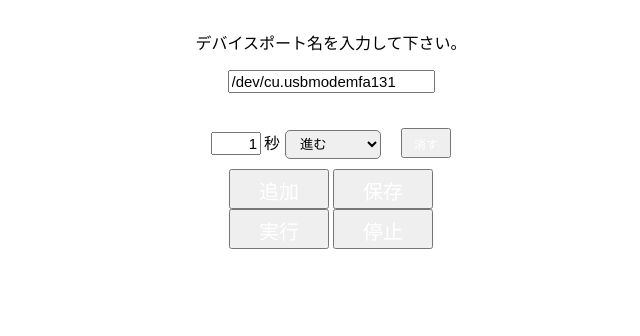
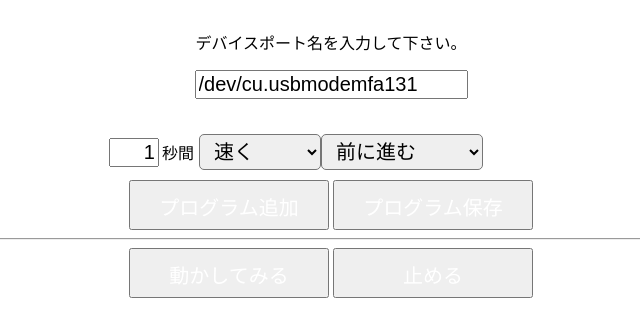
Before and after one commit to sparkgene/arduino_js_samples, a plain HTML site: page programmable_controler.html in a window 1280 px wide. Shown: the whole page, without its empty margins (309-949 px from the left). Drawn offline with Linux system fonts and the light colour scheme.

Commit message:
プログラマブルコントローラーをリファクタリング 実機が無いため動作確認できてません それぞれのプログラムのtitleを変更

```diff
--- a/programmable_controler.html
+++ b/programmable_controler.html
@@ -1,7 +1,7 @@
 <html>
 <head>
   <meta charset='utf-8'>
-  <title>simple controller</title>
+  <title>ステップ２</title>
   <style type="text/css">
   body {
     text-align: center;
@@ -11,10 +11,10 @@
     font-family: Arial;
     color: #ffffff;
     font-size: 20px;
-    padding: 5px 10px;
+    padding: 10px 20px 10px 20px;
     text-decoration: none;
-    width: 100px;
-    height: 40px;
+    width: 200px;
+    height: 50px;
   }
   .btn:hover {
     background-image: -moz-linear-gradient(top, #3cb0fd, #3498db);
@@ -23,51 +23,38 @@
   .btn[disabled] {
       background:  #aaaaaa;
   }
-  .btn-add {
-    background-image: -moz-linear-gradient(top, #bcc1ca, #9298a1);
-    font-family: Arial;
-    color: #ffffff;
-    font-size: 20px;
-    padding: 5px 10px;
-    text-decoration: none;
-    width: 100px;
-    height: 40px;
-  }
-  .btn-add:hover {
-    background-image: -moz-linear-gradient(top, #cdd5e3, #bcc1ca);
-    text-decoration: none;
-  }
+
   .btn-run {
     background-image: -moz-linear-gradient(top, #4bd222, #4aa12f);
     font-family: Arial;
     color: #ffffff;
     font-size: 20px;
-    padding: 5px 10px;
+    padding: 10px 20px 10px 20px;
     text-decoration: none;
-    width: 100px;
-    height: 40px;
+    width: 200px;
+    height: 50px;
   }
   .btn-run:hover {
     background-image: -moz-linear-gradient(top, #87f664, #4bd222);
     text-decoration: none;
   }
   .btn-stop {
-    background-image: -moz-linear-gradient(top, #262a32, #1f2022);
+    background-image: -moz-linear-gradient(top, #ee103a, #db2e56);
     font-family: Arial;
     color: #ffffff;
     font-size: 20px;
-    padding: 5px 10px;
+    padding: 10px 20px 10px 20px;
     text-decoration: none;
-    width: 100px;
-    height: 40px;
+    width: 200px;
+    height: 50px;
   }
   .btn-stop:hover {
-    background-image: -moz-linear-gradient(top, #434344, #262a32);
+    background-image: -moz-linear-gradient(top, #ee103a, #db2e56);
     text-decoration: none;
   }
 
   input {
-    font-size: 15px;
+    font-size: 20px;
   }
 
   /* コマンドコントロール用 */
@@ -86,6 +73,7 @@
     text-align: right;
   }
   select {
+    font-size: 20px;
     -moz-appearance: button;
     appearance: button;
     -moz-border-radius:5px;
@@ -103,6 +91,14 @@
   .remove:hover {
     background-image: -moz-linear-gradient(top, #ff0000, #ee103a);
     text-decoration: none;
+  }
+
+  .hr {
+      width: 60%;
+  }
+
+  .visibility_hidden {
+      visibility: hidden;
   }
 
   </style>
@@ -127,9 +123,9 @@
     function setup()
     {
 
-        for(i = 1; i < document.getElementsByClassName("btn").length; i++){
+        /*for(i = 1; i < document.getElementsByClassName("btn").length; i++){
             document.getElementsByClassName("btn")[i].disabled = true;
-        }
+        }*/
 
         if (! document.arduino) {
         alert('arduino plug-inをインストールして下さい');
@@ -165,9 +161,9 @@
       arduino.pinMode(DRIVER2_IN1, true);
       arduino.pinMode(DRIVER2_IN2, true);
 
-      for(i = 1; i < document.getElementsByClassName("btn").length; i++){
+      /*for(i = 1; i < document.getElementsByClassName("btn").length; i++){
           document.getElementsByClassName("btn")[i].disabled = false;
-      }
+      }*/
 
       COMMAND_LIST.speedSlow();
       console.log('setup done');
@@ -268,13 +264,16 @@
 
     // コマンドの種類
     var COMMAND_TYPE ={
-      "forward": "進む",
+      "forward": "前に進む",
       "stop": "止まる",
-      "right": "右",
-      "left": "左",
-      "backward": "戻る",
-      "speedFast": "速く",
-      "speedSlow": "ゆっくり"
+      "right": "右に回転する",
+      "left": "左に回転する",
+      "backward": "後ろに下がる"
+    };
+    // コマンドの種類
+    var SPEED_TYPE ={
+        "speedFast": "速く",
+        "speedSlow": "ゆっくり"
     };
     var commandIdx=0;
     var commands = [];
@@ -317,6 +316,7 @@
     * time: 秒数
     */
     function addCommand(ctype, time){
+
       ctype = (typeof(ctype)==='undefined')?null:ctype;
       time = (typeof(time)==='undefined')?1:time;
 
@@ -327,10 +327,10 @@
       // "秒"表示
       var label_node = document.createElement("label");
       label_node.setAttribute("class", "time_label");
-      label_node.appendChild( document.createTextNode("秒") );
+      label_node.appendChild( document.createTextNode("秒間") );
       // コマンド選択
-      var select_node = document.createElement("select");
-      select_node.setAttribute("class", "ctype");
+      var select_command_node = document.createElement("select");
+        select_command_node.setAttribute("class", "ctype");
       for(var key in COMMAND_TYPE){
         var option = document.createElement("option");
         option.setAttribute("value", key);
@@ -338,11 +338,28 @@
         if( ctype && ctype == key){
         option.setAttribute("selected", true);
       }
-        select_node.appendChild(option);
+          select_command_node.appendChild(option);
       }
+      // 速度選択
+      var select_speed_node = document.createElement("select");
+        select_speed_node.setAttribute("class", "speed");
+      for(var key in SPEED_TYPE){
+          var option = document.createElement("option");
+          option.setAttribute("value", key);
+          option.appendChild( document.createTextNode(SPEED_TYPE[key]) );
+          if( ctype && ctype == key){
+              option.setAttribute("selected", true);
+          }
+          select_speed_node.appendChild(option);
+      }
+
       // 削除ボタン
       var button_node = document.createElement("button");
-      button_node.setAttribute("class", "btn remove");
+      if(getCommands().length == 0){
+          button_node.setAttribute("class", "btn remove visibility_hidden");
+      }else{
+          button_node.setAttribute("class", "btn remove");
+      }
       button_node.appendChild( document.createTextNode("消す") );
       button_node.setAttribute("onClick", "removeCommand(this)");
       // 親ノード
@@ -350,7 +367,8 @@
       wrapper_node.setAttribute("class", "wrapper");
       wrapper_node.appendChild(text_node);
       wrapper_node.appendChild(label_node);
-      wrapper_node.appendChild(select_node);
+      wrapper_node.appendChild(select_speed_node);
+      wrapper_node.appendChild(select_command_node);
       wrapper_node.appendChild(button_node);
       $('#programs').appendChild(wrapper_node);
     }
@@ -396,12 +414,10 @@
     function executeCommand(){
       highlightCommand();
       if( commandIdx < commands.length){
+        COMMAND_LIST[commands[commandIdx]['speed']]();
         COMMAND_LIST[commands[commandIdx]['type']]();
-        var time = 0
-        if (commands[commandIdx]['type'] != "speedFast" &&
-            commands[commandIdx]['type'] != "speedSlow"){
-          time = commands[commandIdx]['time']*1000;
-        }
+        var time = 0;
+        time = commands[commandIdx]['time']*1000;
         console.log(commands[commandIdx]);
         commandIdx++;
         window.setTimeout("executeCommand()", time);
@@ -415,6 +431,7 @@
     * プログラムを停止
     */
     function stopProgram(){
+      if( !setup() ) return;
       commandIdx = commands.length;
       executeCommand();
     }
@@ -429,8 +446,10 @@
         var wrapper_node = root_node.childNodes[i];
         var time = wrapper_node.querySelector(".time").value;
         var types = wrapper_node.querySelector(".ctype");
+        var speed = wrapper_node.querySelector(".speed");
         cmds[i] = {
           'type': types.options[types.selectedIndex].value,
+          'speed': speed.options[speed.selectedIndex].value,
           'time': time
         };
       }
@@ -462,12 +481,13 @@
     <div id="programs">
     </div>
     <div>
-      <button onClick="addCommand()" class="btn-add">追加</button>
-      <button onClick="saveProgram()" class="btn">保存</button>
+      <button onClick="addCommand()" class="btn">プログラム追加</button>
+      <button onClick="saveProgram()" class="btn">プログラム保存</button>
     </div>
+      <hr class="hr">
     <div>
-      <button onClick="runProgram()" class="btn-run">実行</button>
-      <button onClick="stopProgram()" class="btn-stop">停止</button>
+      <button onClick="runProgram()" class="btn-run">動かしてみる</button>
+      <button onClick="stopProgram()" class="btn-stop">止める</button>
     </div>
   </div>
 </body>
```
Also changed, not shown: comandline_controler.html (+1 -1 lines), simple_controler.html (+1 -1 lines).
